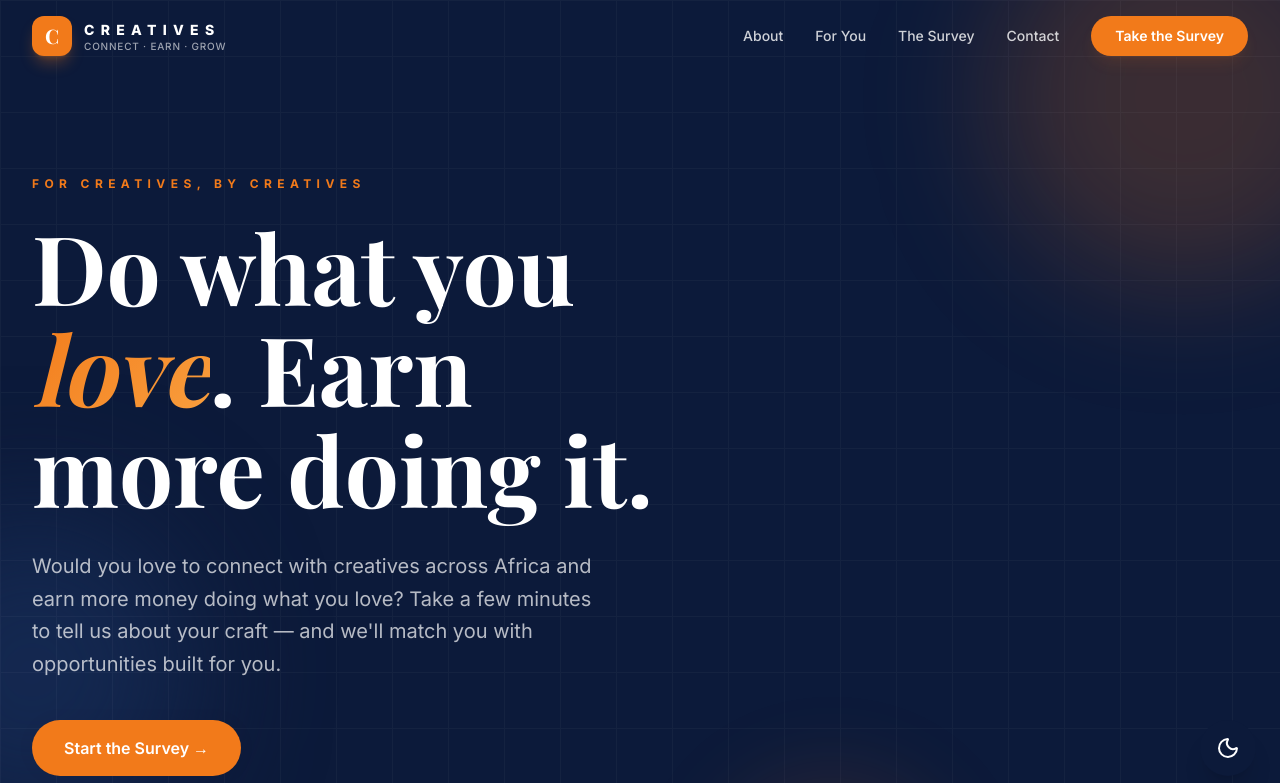
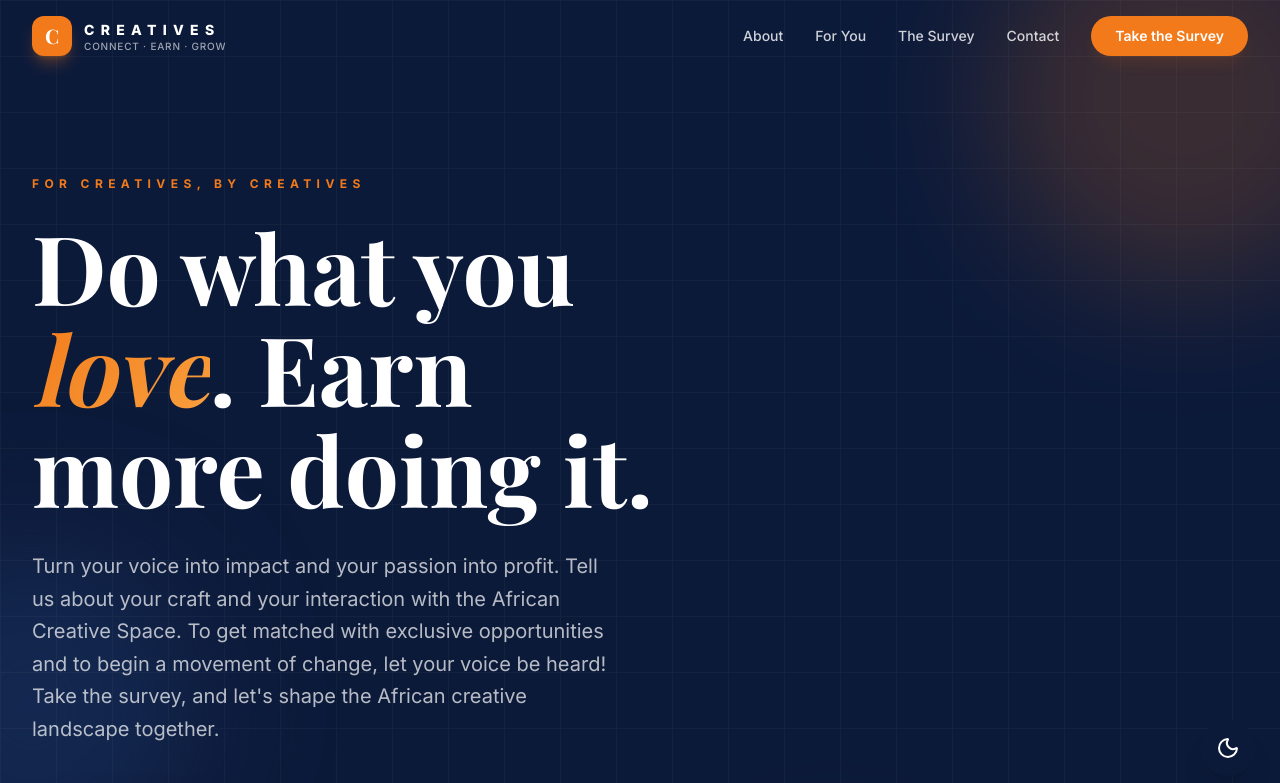
Before and after one commit to oramakenya/GiG-Survey, a React (Vite) app in the folder creative-talent-survey-landing-page/: page / in a window 1280 px wide. Shown: the top 783 px of the page. Built offline with nearby package versions, Linux system fonts and the light colour scheme; a web font is replaced by a local one.

Commit message:
fix: update Hero main text

```diff
--- a/creative-talent-survey-landing-page/src/components/Hero.tsx
+++ b/creative-talent-survey-landing-page/src/components/Hero.tsx
@@ -29,9 +29,7 @@ export default function Hero() {
             more doing it.
           </h1>
           <p className="animate-fade-in-up delay-200 mt-8 max-w-xl text-lg leading-relaxed text-white/70 sm:text-xl">
-            Would you love to connect with creatives across Africa and earn more money
-            doing what you love? Take a few minutes to tell us about your craft — and
-            we'll match you with opportunities built for you.
+            Turn your voice into impact and your passion into profit. Tell us about your craft and your interaction with the African Creative Space. To get matched with exclusive opportunities and to begin a movement of change, let your voice be heard! Take the survey, and let's shape the African creative landscape together.
           </p>
 
           <div className="animate-fade-in-up delay-300 mt-10 flex flex-col gap-4 sm:flex-row">
```
